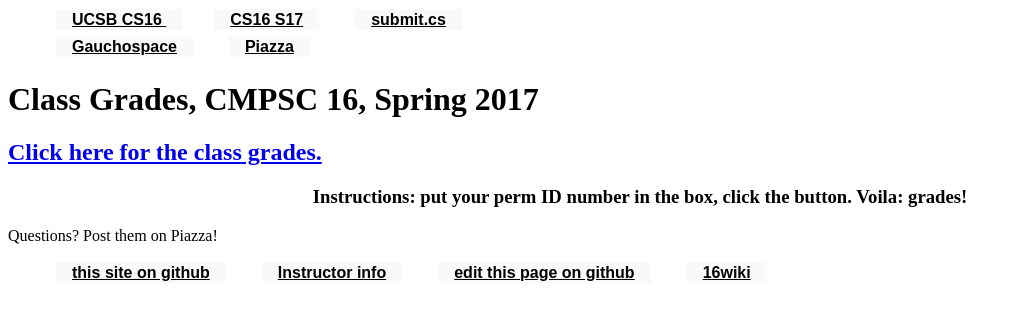
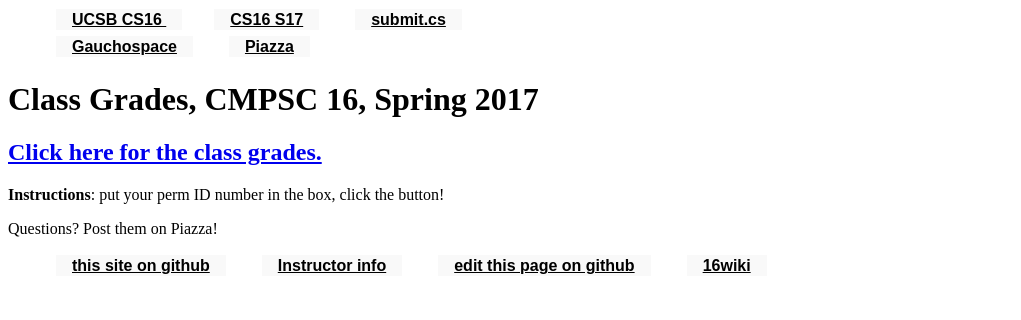
Before and after one commit to ucsb-cs16-s16/https-ucsb-cs16-s17.github.io, a Jekyll site: the page built from _info/grades.md, in a window 1280 px wide. Shown: the top 320 px of the page, without its empty margins (0-1021 px from the left). Built offline with Jekyll 4.4.1, drawn with Linux system fonts in a browser that asks for light colours.

Commit message:
Update grades.md

```diff
--- a/_info/grades.md
+++ b/_info/grades.md
@@ -5,8 +5,6 @@ ready: true
 ---
 <h2>
 [Click here for the class grades.](https://www.cs.ucsb.edu/~shao158/){: target="_blank"} </h2>
-<h3>
-Instructions: put your perm ID number in the box, click the button. Voila: grades!
-</h3>
+<strong>Instructions</strong>: put your perm ID number in the box, click the button!
 
 Questions? Post them on Piazza!
```
